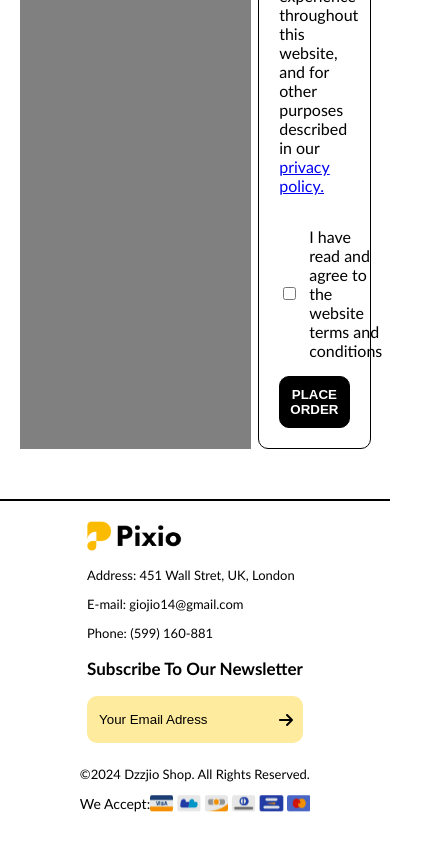
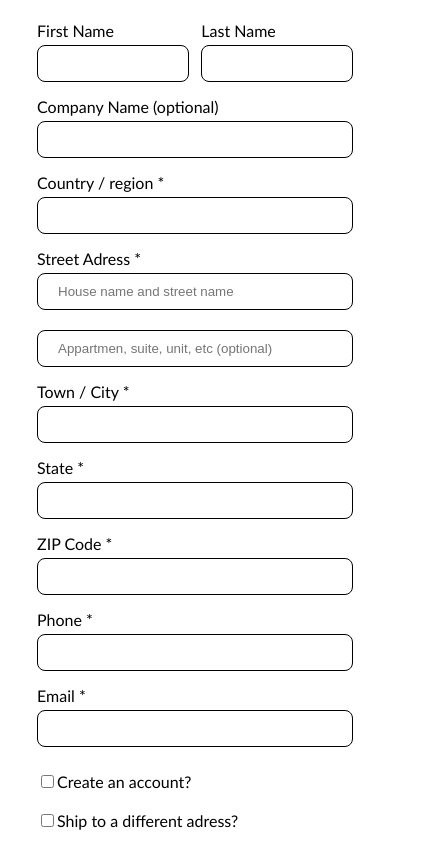
Before and after one commit to Dzzjio/dzz-shop-ecommerse, a React (Create React App) app: page /checkout in a window 390 px wide. Shown: the part 980-1821 px from the top of the page, 436 px wide, since content can reach past the window. Built offline with nearby package versions, Linux system fonts and the light colour scheme.

Commit message:
finish checkout page / responsive

```diff
--- a/src/pages/checkout/checkoutForm.tsx
+++ b/src/pages/checkout/checkoutForm.tsx
@@ -3,7 +3,45 @@ import { CheckoutPageContainerLeft } from "./styled"
 const CheckoutForm = () => {
     return (
         <CheckoutPageContainerLeft>
-            bas
+            <div>
+                <div>
+                    <label htmlFor="first-name">First Name</label><br />
+                    <input type="text" name="first-name" />
+                </div>
+                <div>
+                    <label htmlFor="last-name">Last Name</label><br />
+                    <input type="text" name="last-name" />
+                </div>
+            </div>
+            <label htmlFor="company">Company Name (optional)</label>
+            <input type="text" name="company" />
+            <label htmlFor="country">Country / region *</label>
+            <input type="text" name="country" />
+            <label htmlFor="adress">Street Adress *</label>
+            <input type="text" name="adress" placeholder="House name and street name"/>
+            <input type="text" name="adress" placeholder="Appartmen, suite, unit, etc (optional)"/>
+            <label htmlFor="town-city">Town / City *</label>
+            <input type="text" name="town-city" />
+            <label htmlFor="state">State *</label>
+            <input type="text" name="state" />
+            <label htmlFor="zip-code">ZIP Code *</label>
+            <input type="text" name="zip-code" />
+            <label htmlFor="phone">Phone *</label>
+            <input type="text" name="phone" />
+            <label htmlFor="email">Email *</label>
+            <input type="email" name="email" />
+            <div className="left-checkboxes">
+                <div>
+                    <input type="checkbox" />
+                    <p>Create an account?</p>
+                </div>
+                <div>
+                    <input type="checkbox" />
+                    <p>Ship to a different adress?</p>
+                </div>
+            </div>
+            <label htmlFor="text_area">Order notes (optional)</label><br />
+            <textarea id="text_area" name="message" placeholder="Notes about your order, e.g. special notes for delivery."></textarea>
         </CheckoutPageContainerLeft>
     )
 }
--- a/src/pages/checkout/styled.ts
+++ b/src/pages/checkout/styled.ts
@@ -1,3 +1,4 @@
+import { Breakpoints } from "constantss";
 import styled from "styled-components";
 
 export const CheckoutPageContainer = styled.section`
@@ -6,18 +7,87 @@ export const CheckoutPageContainer = styled.section`
     display: flex;
     justify-content: space-between;
 
+    @media (max-width: ${Breakpoints.tablet}) {
+        flex-direction: column;
+    }
 `
 
 export const CheckoutPageContainerLeft = styled.form`
     width: 66%;
-    background-color: gray;
+
+    @media (max-width: ${Breakpoints.tablet}) {
+        order: 12;
+        width: 90%;
+        margin: 0 auto;
+    }
+
+    & > input {
+        width: 100%;
+        padding: 10px 20px;
+        border-radius: 8px;
+        border: 1px solid black;
+        margin-bottom: 15px;
+        margin-top: 5px;
+    }
+
+    & > div:first-child {
+        width: 100%;
+        display: flex;
+        justify-content: space-between;
+
+        & > div {
+            width: 48%;
+
+            input {
+                width: 100%;
+                padding: 10px 20px;
+                border-radius: 8px;
+                border: 1px solid black;
+                margin-bottom: 15px;
+                margin-top: 5px;
+            }
+        }
+    }
+
+    .left-checkboxes {
+        display: flex;
+        flex-direction: column;
+
+        & > div {
+            display: flex;
+            align-items: center;
+
+            & > p {
+                margin: 10px 0;
+            }
+        }
+    }
+
+    textarea {
+        width: 100%;
+        border-radius: 10px;
+        margin-top: 5px;
+        min-height: 100px;
+        border: 1px solid black;
+
+        &::placeholder {
+            padding: 10px;
+        }
+    }
 `
 
 export const CheckoutPageContainerRight = styled.div`
     width: 32%;
+    height: fit-content;
     border: 1px solid black;
     border-radius: 10px;
     padding: 20px;
+
+    @media (max-width: ${Breakpoints.tablet}) {
+        order: 1;
+        width: 90%;
+        margin: 50px auto;
+    }
 
     & > div.checkout-ordered-items {
 
```
